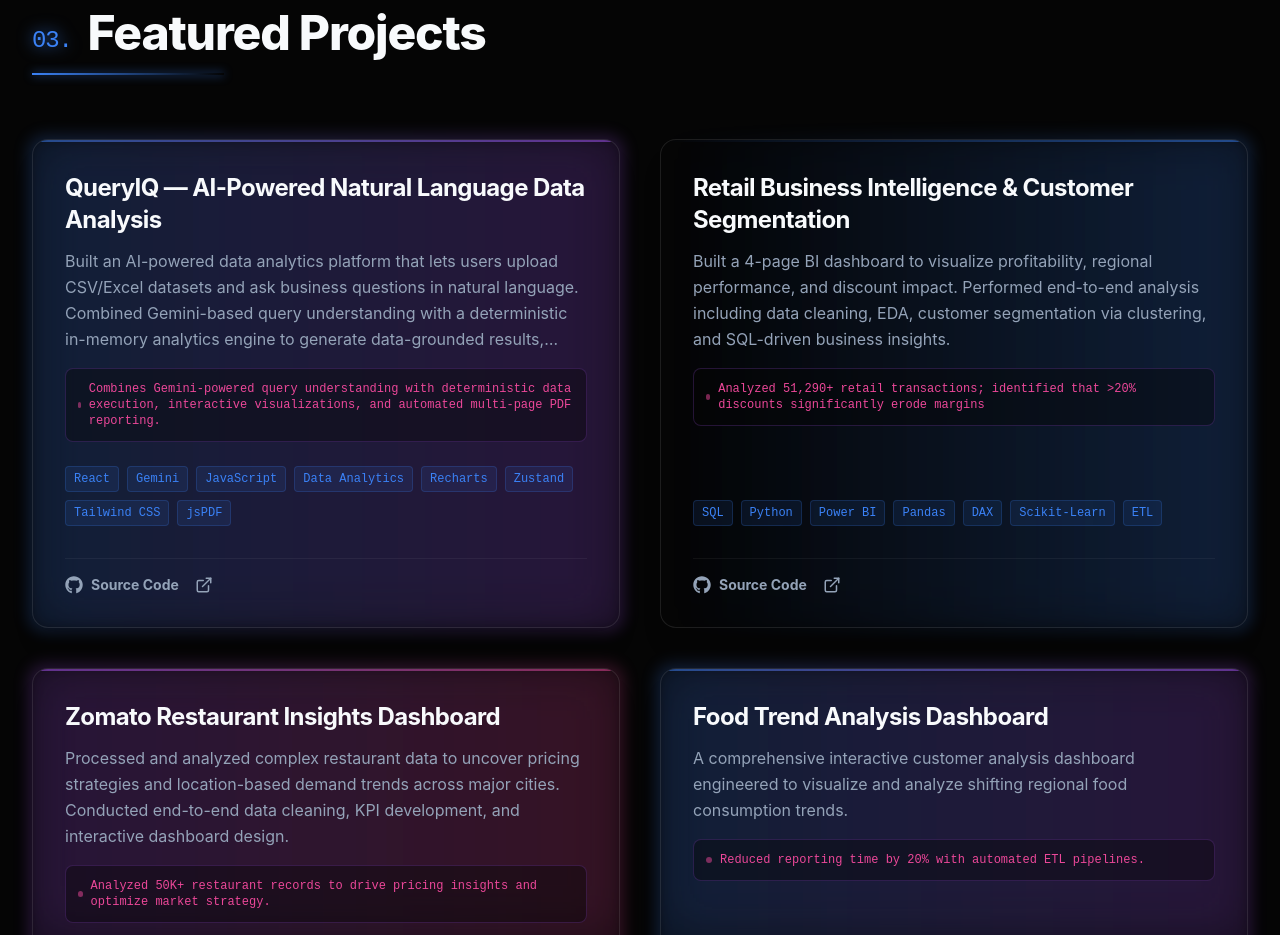
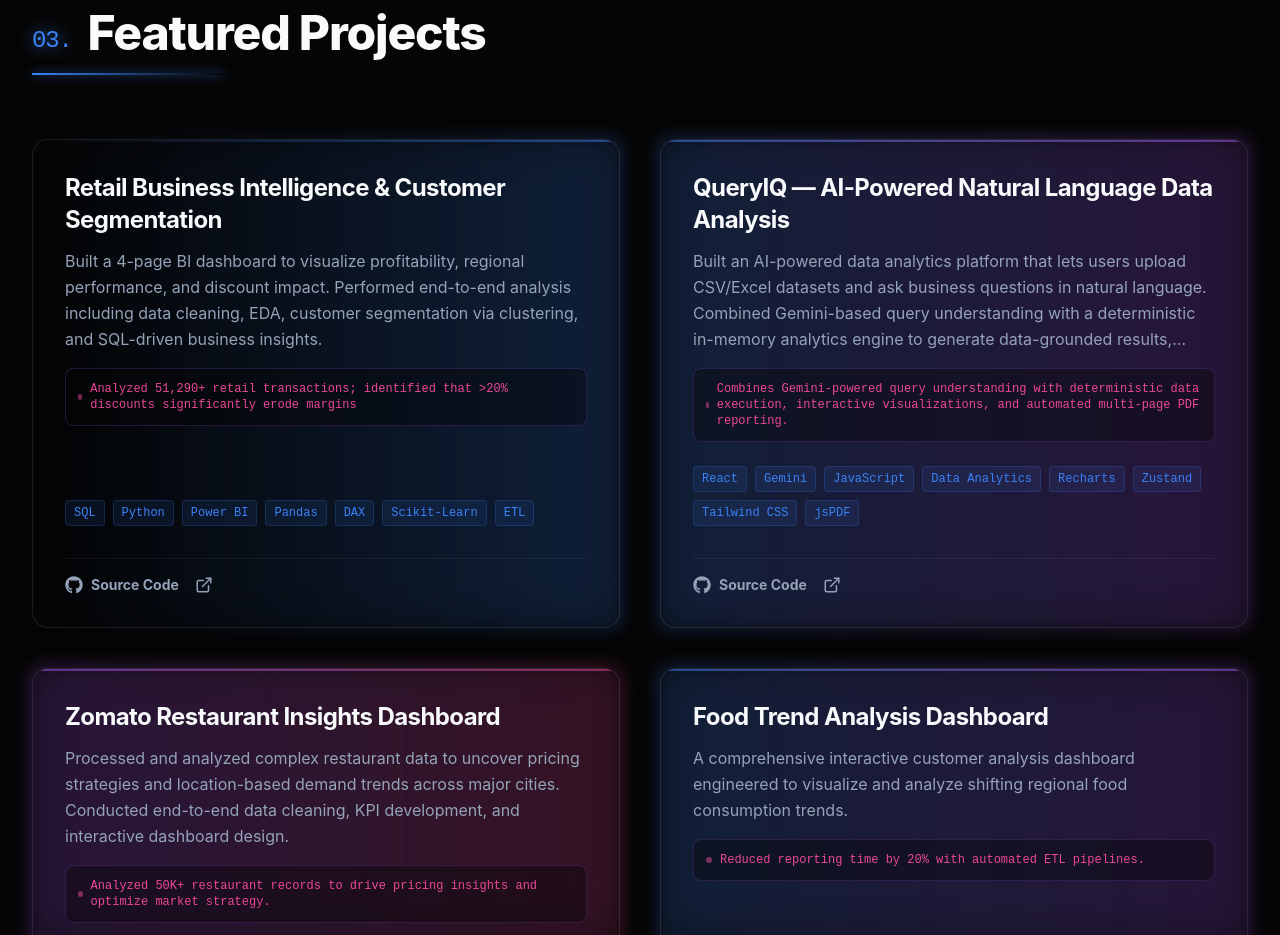
Before and after one commit to poojakumaricodex/portfolio, a React app: page / in a window 1280 px wide. Shown: the part 2780-3715 px from the top of the page. Built offline with nearby package versions, Linux system fonts and the light colour scheme; the HTML template or start-up script is replaced by a standard one.

Commit message:
Update Projects.jsx

```diff
--- a/src/components/Projects.jsx
+++ b/src/components/Projects.jsx
@@ -5,21 +5,20 @@
 const Projects = () => {
   const projects = [
     {
+      title: 'Retail Business Intelligence & Customer Segmentation',
+      description: 'Built a 4-page BI dashboard to visualize profitability, regional performance, and discount impact. Performed end-to-end analysis including data cleaning, EDA, customer segmentation via clustering, and SQL-driven business insights.',
+      metric: 'Analyzed 51,290+ retail transactions; identified that >20% discounts significantly erode margins',
+      tags: ['SQL', 'Python', 'Power BI', 'Pandas', 'DAX', 'Scikit-Learn', 'ETL'],
+      links: { github: 'https://github.com/poojakumaricodex/Retail-Business-Intelligence-Customer-Segmentation-Analysis', external: '#' },
+      color: 'from-brand-green to-brand-blue'
+    },
+    {
       title: 'QueryIQ — AI-Powered Natural Language Data Analysis',
       description: 'Built an AI-powered data analytics platform that lets users upload CSV/Excel datasets and ask business questions in natural language. Combined Gemini-based query understanding with a deterministic in-memory analytics engine to generate data-grounded results, interactive visualizations, business insights, and executive PDF reports.',
       metric: 'Combines Gemini-powered query understanding with deterministic data execution, interactive visualizations, and automated multi-page PDF reporting.',
       tags: ['React', 'Gemini', 'JavaScript', 'Data Analytics', 'Recharts', 'Zustand', 'Tailwind CSS', 'jsPDF'],
       links: { github: 'https://github.com/poojakumaricodex/QueryIQ', external: '#' },
       color: 'from-brand-blue to-brand-purple'
-    },
-
-    {
-      title: 'Retail Business Intelligence & Customer Segmentation',
-      description: 'Built a 4-page BI dashboard to visualize profitability, regional performance, and discount impact. Performed end-to-end analysis including data cleaning, EDA, customer segmentation via clustering, and SQL-driven business insights.',
-      metric: 'Analyzed 51,290+ retail transactions; identified that >20% discounts significantly erode margins',
-      tags: ['SQL', 'Python', 'Power BI', 'Pandas', 'DAX', 'Scikit-Learn', 'ETL'],
-      links: { github: 'https://github.com/poojakumaricodex/Retail-Business-Intelligence-Customer-Segmentation-Analysis', external: '#' },
-      color: 'from-brand-green to-brand-blue'
     },
     {
       title: 'Zomato Restaurant Insights Dashboard',
```
